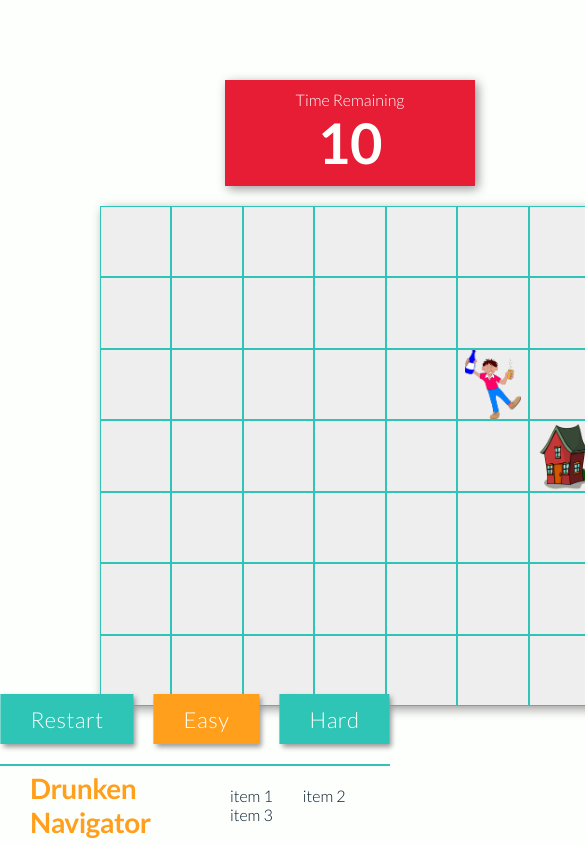
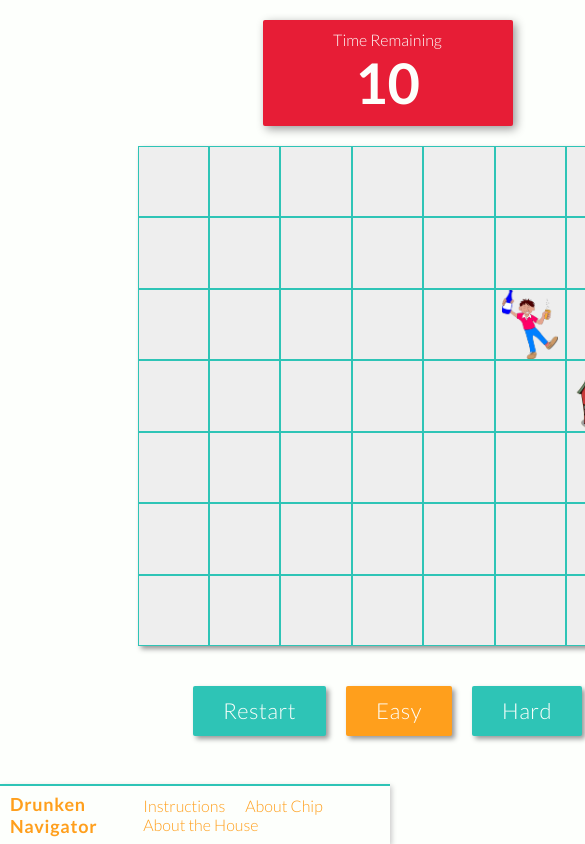
Before and after one commit to heyitsjhu/drunken-navigator, a plain HTML site: page index.html in a window 390 px wide. Shown: the top 844 px of the page, 585 px wide, since content can reach past the window. Drawn offline with Linux system fonts and the light colour scheme.

Commit message:
Rearrange and re-style HTML elements
We made the site friendlier to smaller devices, specifically tablets.
The navbar is now fixed to the left on large screens, and fixed to the
bottom on screens smaller than 800px. While implementing this, we
re-ordered some HTML elements, which are now easier to read and makes
more sense in terms of order of appearance.

```diff
--- a/assets/javascripts/module_board.js
+++ b/assets/javascripts/module_board.js
@@ -1,5 +1,5 @@
 var $board = function() {
-    var anchor, count, currentBoard, newBoard;
+    var anchor, count, currentBoard;
     var gridSize = 7;
 
     // Setups the game baord by targeting the div#board
@@ -50,10 +50,11 @@ var $board = function() {
         // inserts the element into the HTML document.
         create: function() {
             // Inserts new div#board into HTML body.
-            newBoard = document.createElement("div");
+            var mainElement = document.querySelector("main");
+            var newBoard = document.createElement("div");
             newBoard.id = "board";
-            anchor = document.querySelector(".placeholder");
-            document.body.insertBefore(newBoard, anchor);
+            anchor = document.querySelector(".board__controls");
+            mainElement.insertBefore(newBoard, anchor);
 
             setupBoard();
             generateStartingPositions();
--- a/assets/javascripts/module_marquee.js
+++ b/assets/javascripts/module_marquee.js
@@ -9,7 +9,7 @@ var $marquee = function() {
     function isEmpty() {return marqueeMessage.textContent === "";}
 
     // Show marquee element.
-    function show() {marqueeContainer.style.display = "flex";}
+    function show() {marqueeContainer.style.display = "inherit";}
 
     // Hide marquee element.
     function hide() {marqueeContainer.style.display = "none";}
--- a/styles.css
+++ b/assets/stylesheets/main.css
@@ -5,9 +5,14 @@
 }
 
 body {
-    min-width: 700px;
+    min-width: 775px;
     background-color: #FDFFFC;
     font-family: 'Lato', sans-serif;
+}
+main {
+    position: relative;
+    left: 300px;
+    width: calc(100% - 300px);
 }
 
 button {
@@ -17,6 +22,7 @@ button {
     background-color: #2EC4B6;
     border: 0 solid transparent;
     box-shadow: 3px 3px 5px #999;
+    border-radius: 2px;
     font-family: 'Lato', sans-serif;
     font-size: 22px;
     letter-spacing: 0.5px;
@@ -26,68 +32,26 @@ button {
 button:last-of-type { margin-right: 0; }
 button:focus { outline: none; }
 button:active { background-color: #ff9f1c; /* Orange */ }
+button:hover {
+    cursor: pointer;
+    background-color: #ff9f1c
+}
 
 #board {
     margin: 20px auto;
     width: 500px;
     overflow: hidden;
-    box-shadow: 3px 3px 10px #999;
+    box-shadow: 3px 3px 5px #999;
 }
 
 .button--selected { background-color: #ff9f1c; /* Orange */ }
 
-.navbar {
-    margin: 0;
-    padding: 0;
-    height: 80px;
-    width: 100%;
-    border-top: 2px solid #2EC4B6;
-    background-color: #FDFFFC;
-    color: #011627;
-}
+.board__controls { padding: 20px; }
 
-.board__controls {
-    position: absolute;
-    bottom: 0;
-    left: 50%;
-    margin-bottom: 80px;
-    padding: 20px;
-    transform: translate(-50%, 0);
-}
-
-.navbar--flexbox,
 .board__controls--flexbox {
     display: flex;
+    justify-content: center;
     align-items: center;
-}
-.navbar--flexbox { justify-content: space-between; }
-
-.board__controls--flexbox { justify-content: center; }
-
-.navbar--fixed-btm {
-    position: fixed;
-    left: 0;
-    bottom: 0;
-}
-
-.navbar__title {
-    padding: 0 30px;
-    font-family: 'Lato', sans-serif;
-    font-size: 28px;
-    font-weight: 700;
-    color: #ff9f1c; /* Orange */
-    letter-spacing: -0.5px;
-}
-
-.navbar__list {
-    margin: 0;
-    padding: 0;
-    list-style: none;
-}
-
-.navbar__list-item {
-    padding-right: 30px;
-    float: left;
 }
 
 .square {
@@ -105,36 +69,36 @@ button:active { background-color: #ff9f1c; /* Orange */ }
     background-position: center;
 }
 
-.target-goal { background-image: url("assets/images/house.png"); }
+.target-goal { background-image: url("../images/house.png"); }
 
-.current-position { background-image: url("assets/images/drunken.png"); }
+.current-position { background-image: url("../images/drunken.png"); }
 
 .marquee {
     display: none;
-    justify-content: space-between;
-    align-items: center;
-    position: absolute;
-    top: 0;
+    margin: 10px auto;
     padding: 10px 30px;
-    width: 100%;
+    width: 95%;
     height: 60px;
-    box-shadow: 3px 3px 10px #999;
+    box-shadow: 2px 2px 5px #ccc;
+    border-radius: 2px;
     background-color: #2EC4B6;
     font-size: 24px;
     color: #FDFFFC;
-    z-index: 10;
 }
 
-.marquee__x:hover { cursor: pointer; }
+.marquee__message {
+    line-height: 40px;
+}
 
 .timer {
     display: flex;
     flex-direction: column;
     align-items: center;
-    margin: 80px auto 20px;
+    margin: 20px auto;
     padding: 10px 60px;
     width: 250px;
     box-shadow: 3px 3px 10px #999;
+    border-radius: 2px;
     background-color: #E71D36;
     color: #FDFFFC;
 }
@@ -178,5 +142,12 @@ button:active { background-color: #ff9f1c; /* Orange */ }
     font-size: 24px;
     font-style: italic;
     color: #FDFFFC;
-        line-height: 1.5em;
+    line-height: 1.5em;
 }
+
+@media screen and (max-width: 800px) {
+    main {
+        left: auto;
+        width: 100%;
+    }
+}
--- /dev/null
+++ b/assets/stylesheets/navbar.css
@@ -0,0 +1,68 @@
+.navbar {
+    margin: 0;
+    padding: 0;
+    position: fixed;
+    left: 0;
+    top: 0;
+    width: 300px;
+    height: 100%;
+    background-color: #2EC4B6;
+    box-shadow: 2px 2px 5px #ccc;
+    color: #FDFFFC;
+    z-index: 10;
+}
+
+.navbar__title {
+    padding: 40px 20px;
+    font-size: 28px;
+    font-weight: 700;
+    letter-spacing: 1px;
+}
+
+.navbar__list {
+    margin: 0;
+    padding: 0;
+    list-style: none;
+}
+
+.navbar__list-item {
+    padding: 20px 20px;
+}
+
+.navbar__list-item:hover {
+    background-color: #FF9F1C;
+    cursor: pointer;
+}
+
+@media screen and (max-width: 800px) {
+    .navbar {
+        display: flex;
+        align-items: center;
+        justify-content: space-between;
+        height: 60px;
+        width: 100%;
+        position: fixed;
+        top: auto;
+        bottom: 0;
+        border-top: 2px solid #2EC4B6;
+        background-color: #FDFFFC;
+        color: #FF9F1C;
+    }
+
+    .navbar__title {
+        padding: 20px 10px;
+        font-size: 18px;
+        font-weight: 700;
+        letter-spacing: 0.75px;
+    }
+    .navbar__list-item {
+        margin-right: 20px;
+        padding: 0;
+        float: left;
+    }
+
+    .navbar__list-item:hover {
+        background-color: initial;
+        text-decoration: underline;
+    }
+}
--- a/index.html
+++ b/index.html
@@ -6,20 +6,24 @@
     <meta name="viewport" content="width=device-width, initial-scale=1">
     <title>The Drunken Navigator</title>
     <link href="https://fonts.googleapis.com/css?family=Lato:300,700" rel="stylesheet">
-    <link rel="stylesheet" href="styles.css" type="text/css" />
+    <link rel="stylesheet" href="./assets/stylesheets/navbar.css" type="text/css" />
+    <link rel="stylesheet" href="./assets/stylesheets/main.css" type="text/css" />
+
 </head>
 <body>
-    <header class="navbar navbar--flexbox navbar--fixed-btm">
+    <header>
+        <div class="navbar">
             <div class="navbar__title">Drunken Navigator</div>
             <nav class="navbar__nav">
                 <ul class="navbar__list">
-                <li class="navbar__list-item">item 1</li>
-                <li class="navbar__list-item">item 2</li>
-                <li class="navbar__list-item">item 3</li>
+                    <li class="navbar__list-item">Instructions</li>
+                    <li class="navbar__list-item">About Chip</li>
+                    <li class="navbar__list-item">About the House</li>
                 </ul>
             </nav>
+        </div>
     </header>
-
+    <main>
         <div class="marquee">
             <p class="marquee__message"></p>
         </div>
@@ -35,7 +39,6 @@
             <button id="hardButton">Hard</button>
         </div>
 
-
         <!--<div class="card">-->
         <!--    <div class="card__container">-->
         <!--        <img class="card__image" src="assets/drunken.png">-->
@@ -50,7 +53,7 @@
         <!--        </div>-->
         <!--    </div>-->
         <!--</div>-->
-    <div class="placeholder"></div>
+    </main>
     <script type="text/javascript" src="assets/javascripts/module_timer.js"></script>
     <script type="text/javascript" src="assets/javascripts/module_marquee.js"></script>
     <script type="text/javascript" src="assets/javascripts/module_board.js"></script>
```
Lines whose indentation alone changed are shown as unchanged.
